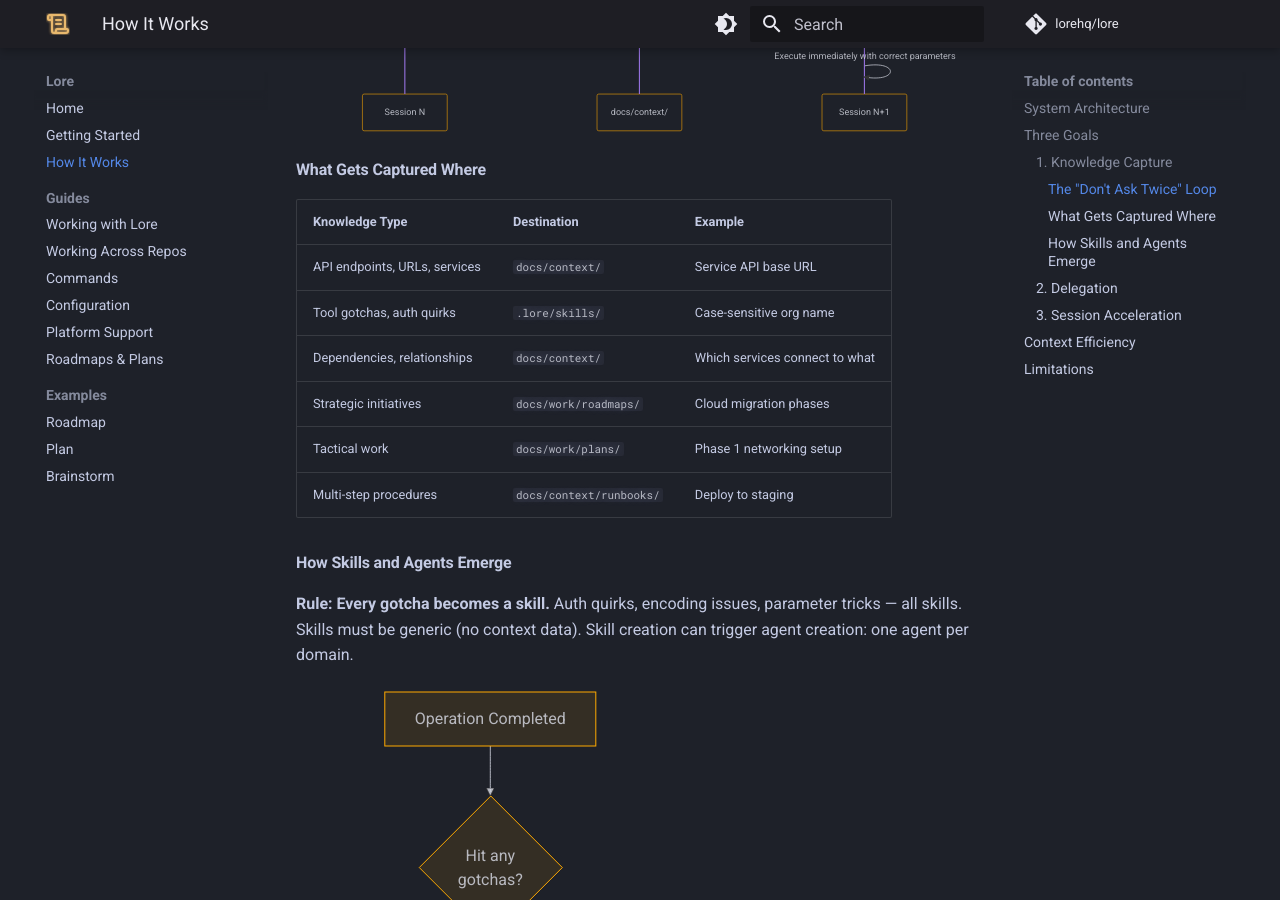
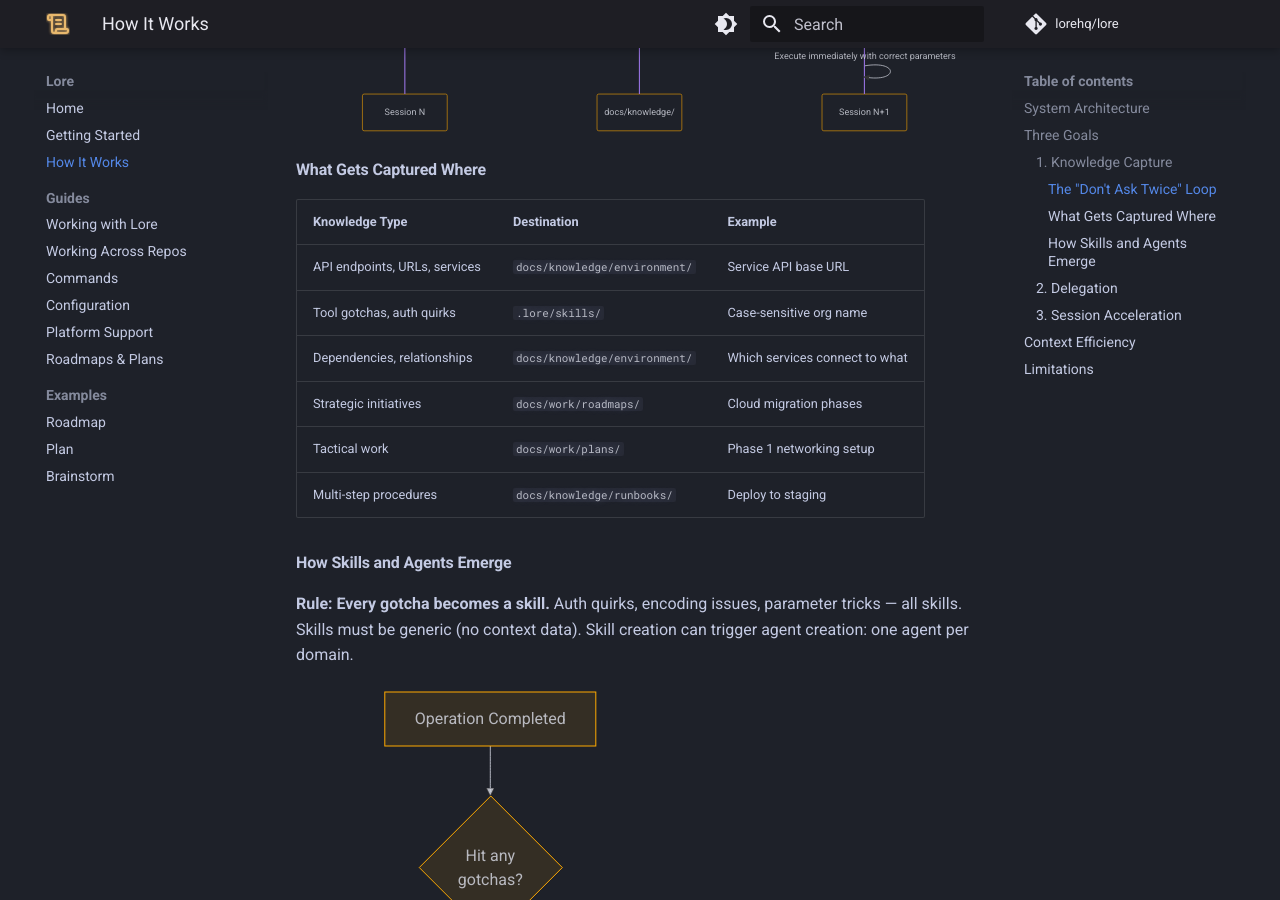
Before and after one commit to lorehq/lore-docs, an MkDocs documentation site: the page built from docs/how-it-works.md, in a window 1280 px wide and 900 px high, scrolled down 2577 px. Built offline with MkDocs 1.6.1 and Material for MkDocs 9.7.7, drawn with Linux system fonts in a browser that asks for light colours; comment, search, counter and statistics services are not loaded.

Commit message:
Update docs for context/knowledge split
References to docs/context/ for environment data now point to
docs/knowledge/environment/. Runbooks reference updated to
docs/knowledge/runbooks/. Getting-started tree shows both dirs.

Co-Authored-By: Claude Opus 4.6 <noreply@anthropic.com>

````diff
--- a/docs/how-it-works.md
+++ b/docs/how-it-works.md
@@ -55,7 +55,7 @@ Every session produces knowledge as a byproduct — endpoints, gotchas, org stru
 ```mermaid
 sequenceDiagram
     participant S1 as Session N
-    participant Docs as docs/context/
+    participant Docs as docs/knowledge/
     participant S2 as Session N+1
 
     Note over S1: User asks about service org structure
@@ -75,12 +75,12 @@ sequenceDiagram
 
 | Knowledge Type | Destination | Example |
 |---------------|-------------|---------|
-| API endpoints, URLs, services | `docs/context/` | Service API base URL |
+| API endpoints, URLs, services | `docs/knowledge/environment/` | Service API base URL |
 | Tool gotchas, auth quirks | `.lore/skills/` | Case-sensitive org name |
-| Dependencies, relationships | `docs/context/` | Which services connect to what |
+| Dependencies, relationships | `docs/knowledge/environment/` | Which services connect to what |
 | Strategic initiatives | `docs/work/roadmaps/` | Cloud migration phases |
 | Tactical work | `docs/work/plans/` | Phase 1 networking setup |
-| Multi-step procedures | `docs/context/runbooks/` | Deploy to staging |
+| Multi-step procedures | `docs/knowledge/runbooks/` | Deploy to staging |
 
 #### How Skills and Agents Emerge
 
````
Also changed, not shown: docs/getting-started.md (+2 -1 lines), docs/guides/cross-repo-workflow.md (+1 -1 lines).
